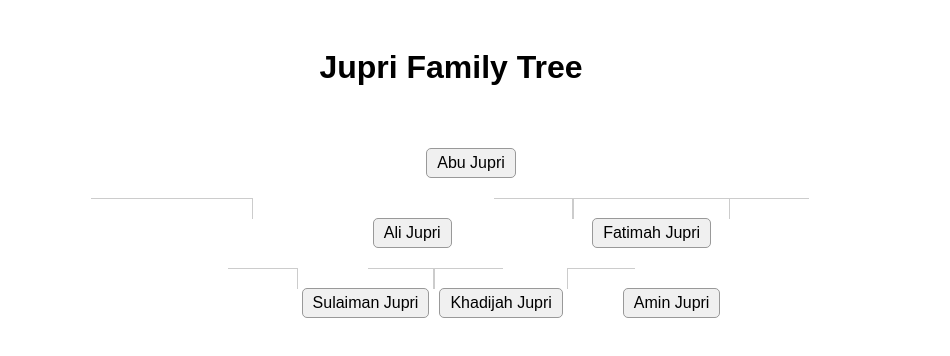
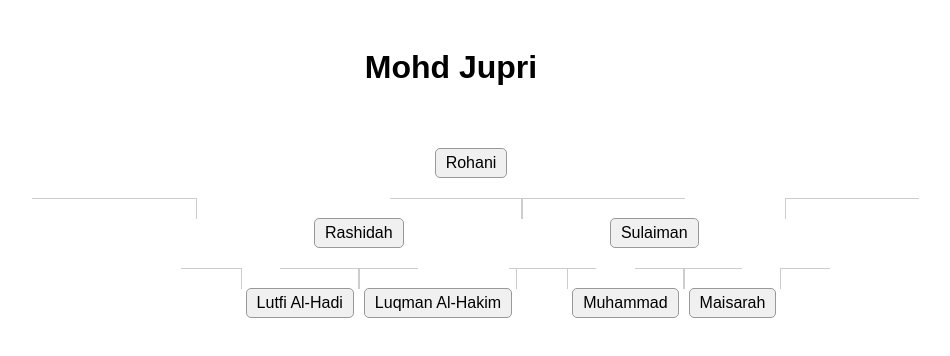
Before and after one commit to butak99/MdKassim-family, a plain HTML site: page family-blog/tree.html in a window 1280 px wide. Shown: the whole page, without its empty margins (189-1139 px from the left). Drawn offline with Linux system fonts and the light colour scheme.

Commit message:
Update tree.html

```diff
--- a/family-blog/tree.html
+++ b/family-blog/tree.html
@@ -5,23 +5,24 @@
   <link rel="stylesheet" href="style.css">
 </head>
 <body>
-  <h1>Jupri Family Tree</h1>
+  <h1>Mohd Jupri</h1>
   <div class="tree">
     <ul>
       <li>
-        <span>Abu Jupri</span>
+        <span>Rohani</span>
         <ul>
           <li>
-            <span>Ali Jupri</span>
+            <span>Rashidah</span>
             <ul>
-              <li><span>Sulaiman Jupri</span></li>
-              <li><span>Khadijah Jupri</span></li>
+              <li><span>Lutfi Al-Hadi</span></li>
+              <li><span>Luqman Al-Hakim</span></li>
             </ul>
           </li>
           <li>
-            <span>Fatimah Jupri</span>
+            <span>Sulaiman</span>
             <ul>
-              <li><span>Amin Jupri</span></li>
+              <li><span>Muhammad</span></li>
+              <li><span>Maisarah</span></li>
             </ul>
           </li>
         </ul>
```
